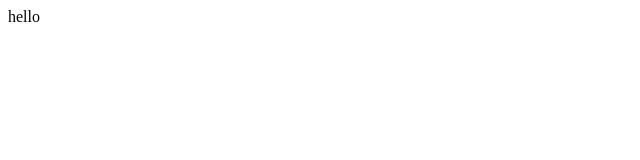
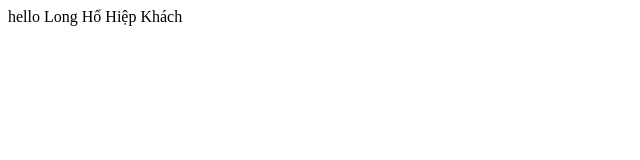
Before and after one commit to luy179835/luy179835.github.io, a plain HTML site: page index.html in a window 1280 px wide. Shown: the whole page, without its empty margins (0-640 px from the left). Drawn offline with Linux system fonts and the light colour scheme.

Commit message:
Update index.html

```diff
--- a/index.html
+++ b/index.html
@@ -1 +1 @@
-<p>hello</p>
+<p>hello Long Hổ Hiệp Khách</p>
```
